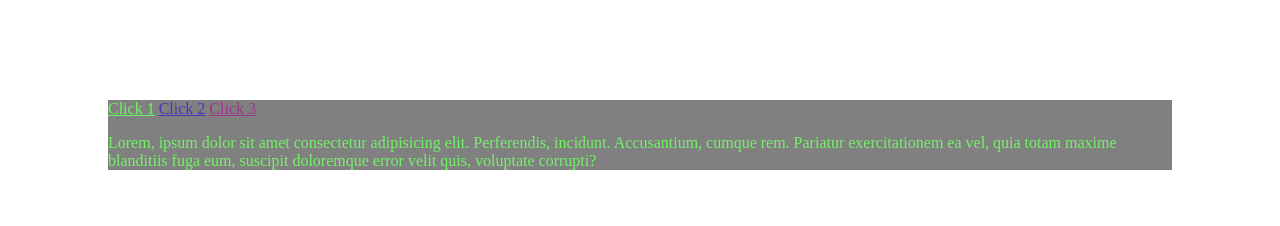
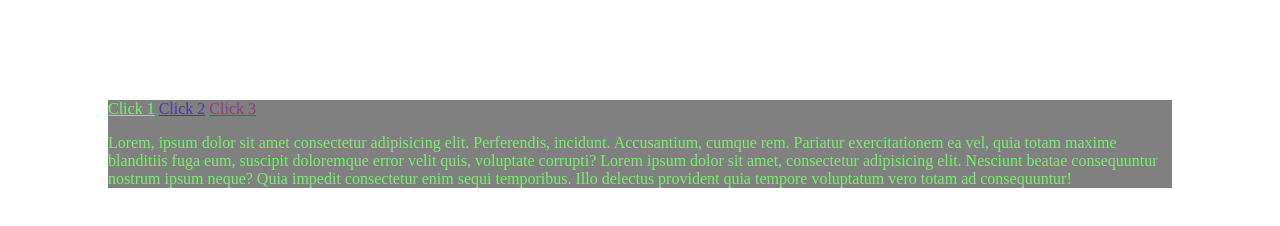
Before and after one commit to vadymoksq/htmlcss_vadymoksentiuk, a plain HTML site: page Lesson 3/Task1.html in a window 1280 px wide. Drawn offline with Linux system fonts and the light colour scheme.

Commit message:
Update Task1

```diff
--- a/Lesson 3/Task1.html
+++ b/Lesson 3/Task1.html
@@ -11,7 +11,7 @@
         <a href="https://www.google.com/" style="color: rgb(110, 247, 97);">Click 1</a>
         <a href="https://www.freecodecamp.org/learn/responsive-web-design/basic-css/adjust-the-padding-of-an-element" style="color: rgb(76, 52, 184);">Click 2</a>
         <a href="https://myquiz.ru/p/113860" style="color: rgb(155, 52, 138);">Click 3</a>
-        <p style="">Lorem, ipsum dolor sit amet consectetur adipisicing elit. Perferendis, incidunt. Accusantium, cumque rem. Pariatur exercitationem ea vel, quia totam maxime blanditiis fuga eum, suscipit doloremque error velit quis, voluptate corrupti?</p>
+        <p style="">Lorem, ipsum dolor sit amet consectetur adipisicing elit. Perferendis, incidunt. Accusantium, cumque rem. Pariatur exercitationem ea vel, quia totam maxime blanditiis fuga eum, suscipit doloremque error velit quis, voluptate corrupti? Lorem ipsum dolor sit amet, consectetur adipisicing elit. Nesciunt beatae consequuntur nostrum ipsum neque? Quia impedit consectetur enim sequi temporibus. Illo delectus provident quia tempore voluptatum vero totam ad consequuntur!</p>
     </div>
 </body>
 </html>
```
